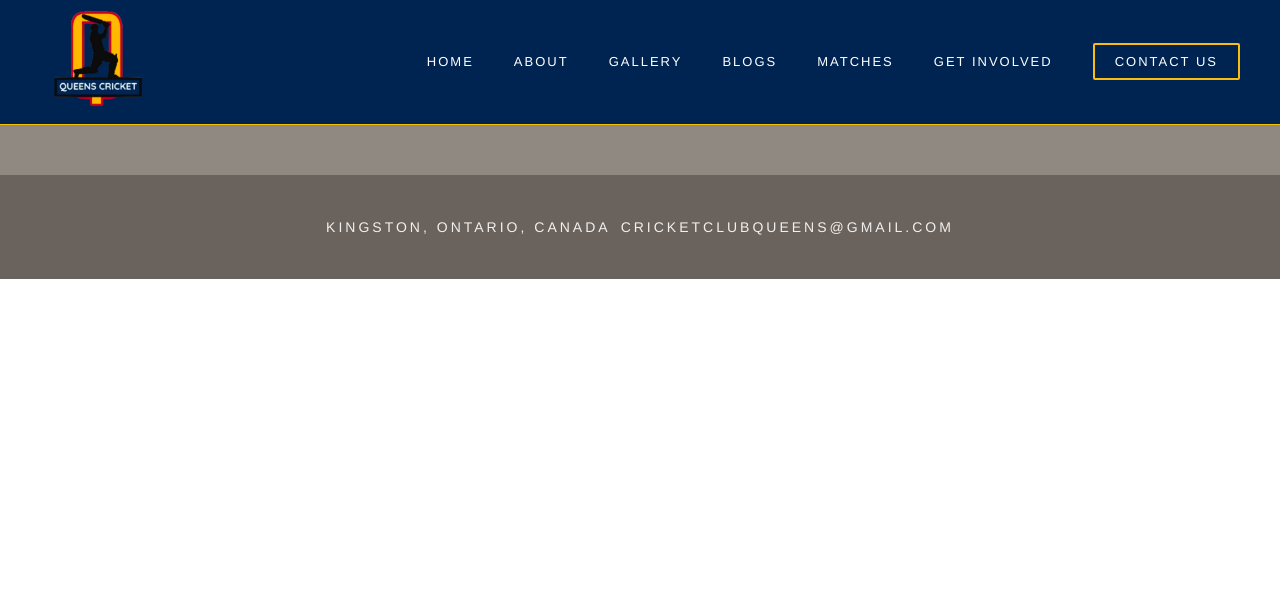
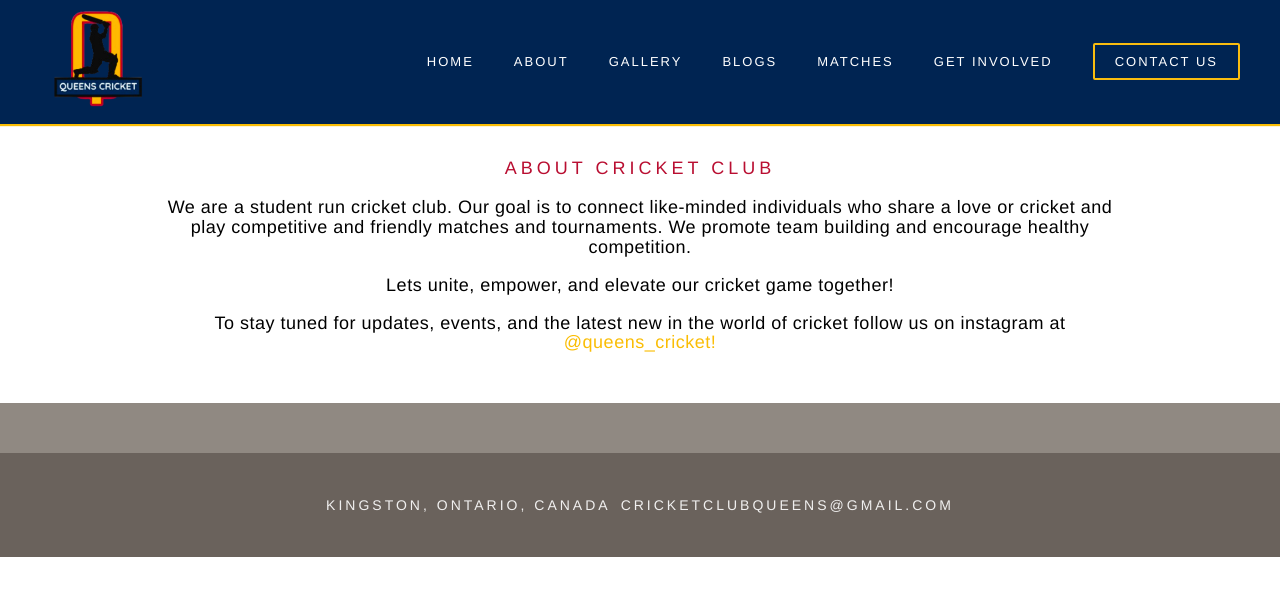
Before and after one commit to Tanksis/qweb_cricket, a React (Vite) app: page /about in a window 1280 px wide. Shown: the top 596 px of the page. Built offline with nearby package versions, Linux system fonts and the light colour scheme; some icons are missing.

Commit message:
added About page for testing component reusability + routing

```diff
--- a/src/App.jsx
+++ b/src/App.jsx
@@ -3,6 +3,7 @@ import { BrowserRouter as Router, Routes, Route} from "react-router-dom";
 import Navbar from './components/Navbar/Navbar';
 import Footer from './components/Footer/Footer';
 import Home from './pages/Home/Home';
+import About from './pages/About/About';
 
 function App() {
 
@@ -11,6 +12,7 @@ function App() {
       <Navbar />
       <Routes>
         <Route path="/" element={<Home />} />
+        <Route path="/about" element={<About />} />
       </Routes>
       <Footer />
     </Router>
--- a/src/components/AboutSection/AboutSection.jsx
+++ b/src/components/AboutSection/AboutSection.jsx
@@ -2,8 +2,12 @@ import './AboutSection.css';
 
 const AboutSection = ({ title, content }) => {
     return (
+        //component used for reusability of same format for short about sections of text
         <div className="main">
             <div className="about">
+                {/* given title and text as props, loops through texts and formats them as
+                <p> tags, if given a link, then formats the link as well given an url
+                and a text*/}
                 <h3>{title}</h3>
                 {content.map((paragraph, index) => (
                     <p key={index}>
--- a/src/components/Footer/Footer.jsx
+++ b/src/components/Footer/Footer.jsx
@@ -9,6 +9,7 @@ import 'react-social-icons/mailto'
 export default function Footer() {
     return (
         <div>
+            {/* footer for social media, no twitter given yet */}
             <div className="pre-footer">
                 <div className="pre-footer-container">
                     <SocialIcon url="https://www.instagram.com/queens_cricket" fgColor="#f1f2f2" bgColor="#908982" />
@@ -16,6 +17,7 @@ export default function Footer() {
                     <SocialIcon url="mailto:cricketclubqueens@gmail.com" fgColor="#f1f2f2" bgColor="#908982" />
                 </div>
             </div>
+            {/* footer for rest of info */}
             <footer>
                 <div className="inner-footer">
                     <div className="site-info">
--- a/src/components/Navbar/Navbar.css
+++ b/src/components/Navbar/Navbar.css
@@ -8,7 +8,7 @@ header {
   display: flex;
   justify-content: space-between;
   align-items: center;
-  box-shadow: 0 8px 8px #fabd05;
+  box-shadow: 0 1px 1px #fabd05;
   border-bottom: 1.5px solid #fabd05;
   width: 100%;
 }
--- a/src/components/Navbar/Navbar.jsx
+++ b/src/components/Navbar/Navbar.jsx
@@ -6,14 +6,17 @@ export default function Navbar() {
   const [isOpen, setIsOpen] = useState(false);
   return (
     <header>
+      {/* cricket club logo */}
       <div className="navbar-logo">
         <img src="src\assets\logo.png" alt="vite" />
       </div>
+      {/* Incomplete hamburger menu for phone screens */}
       <div className="hamburger" onClick={() => setIsOpen(!isOpen)}>
         <div></div>
         <div></div>
         <div></div>
       </div>
+      {/* Navbar links when on larger screen sizes, directs to each page */}
       <nav className={`navbar-container ${isOpen ? 'open' : ''}`}>
         <ul className="navbar-links">
           <li>
--- /dev/null
+++ b/src/pages/About/About.css
@@ -0,0 +1,4 @@
+.about-sections {
+    display:flex;
+    justify-content:space-between;
+}
--- /dev/null
+++ b/src/pages/About/About.jsx
@@ -0,0 +1,31 @@
+import AboutSection from '../../components/AboutSection/AboutSection'
+import './About.css'
+
+function About() {
+    const title = "ABOUT CRICKET CLUB"
+    const content = [
+        {
+            text: "We are a student run cricket club. Our goal is to connect like-minded individuals who share a love or cricket and play competitive and friendly matches and tournaments. We promote team building and encourage healthy competition."
+        },
+        {
+            text: "Lets unite, empower, and elevate our cricket game together!"
+        },
+        {
+            text: "To stay tuned for updates, events, and the latest new in the world of cricket follow us on instagram at ",
+            link: {
+                url: "https://www.instagram.com/queens_cricket",
+                text: "@queens_cricket!"
+            }
+        }
+    ];
+
+    return (
+        <div className="about-sections">
+            <AboutSection title={title} content={content} />
+        </div>
+    );
+};
+
+
+
+export default About;
--- a/src/pages/Home/Home.jsx
+++ b/src/pages/Home/Home.jsx
@@ -1,4 +1,3 @@
-import React from 'react'
 import './Home.css'
 import AboutSection from '../../components/AboutSection/AboutSection'
 
```
